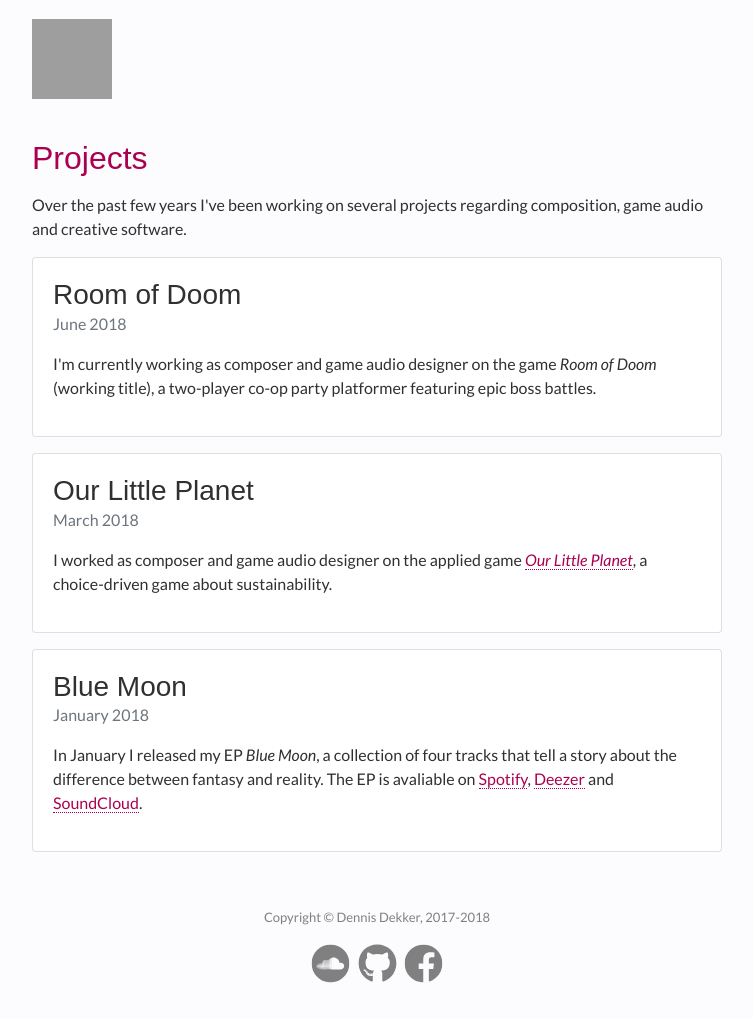
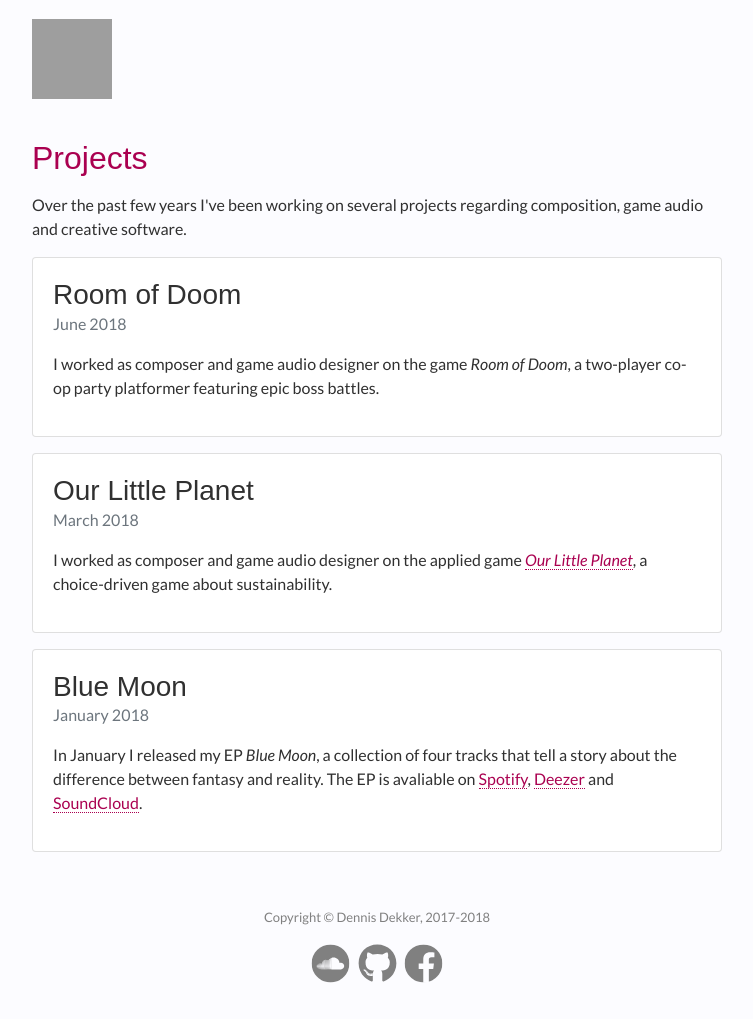
Before and after one commit to danae/danaedekker.com, a PHP site: template templates/projects.twig in a window 1280 px wide. Shown: the part 41-1060 px from the top of the page, without its empty margins (263-1016 px from the left). Run offline with PHP 8.4, Linux system fonts and the light colour scheme; the template is opened without the code that fills it: most values are stand-ins (such as "Sample title", 1, 10 or a date in 2020); some libraries are stand-ins or nearby versions; some web fonts are replaced; grey boxes are pictures that could not be loaded.

Commit message:
Version 2018-06-14 20:33

```diff
--- a/templates/projects.twig
+++ b/templates/projects.twig
@@ -9,7 +9,8 @@
       <h3 class="card-title mb-0">Room of Doom</h3>
       <p class="text-muted">June 2018</p>
 
-      <p>I'm currently working as composer and game audio designer on the game <i>Room of Doom</i> (working title), a two-player co-op party platformer featuring epic boss battles.</p>
+      <p>I worked as composer and game audio designer on the game <i>Room of Doom</i>, a two-player co-op party platformer featuring epic boss battles.</p>
+      {{ soundcloud.oembed('https://soundcloud.com/purplelum/room-of-doom',{'maxheight': 240, 'color': '#aa0050', 'show_comments': false}).html }}
     </div>
   </div>
 
```
